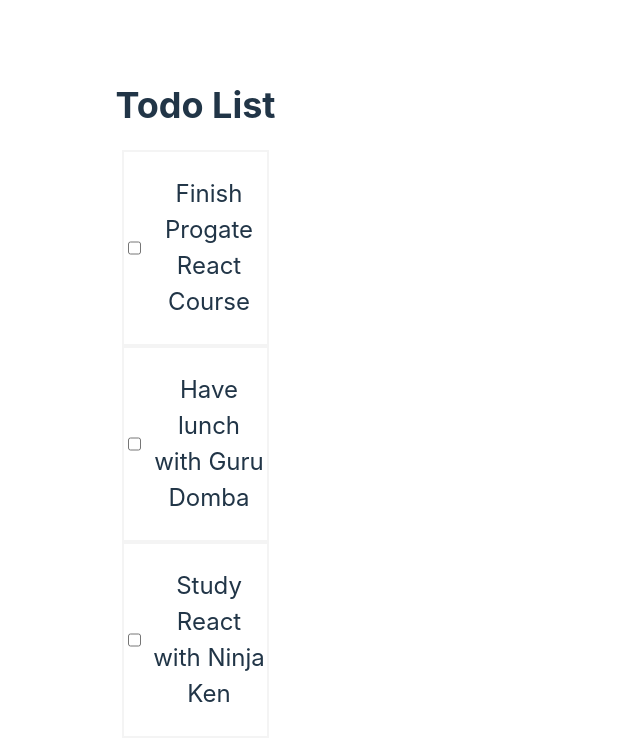
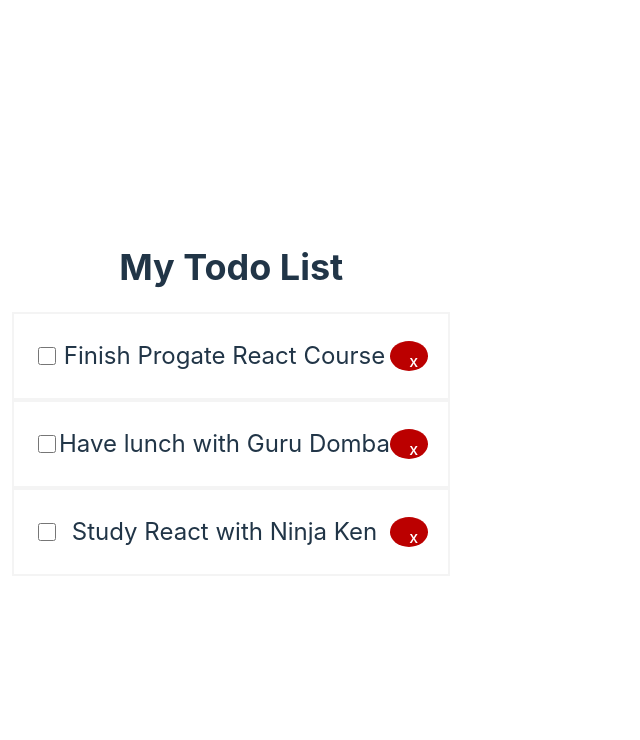
Before and after one commit to elsafir/project-Todo-App, a React (Vite) app: page / in a window 1280 px wide. Shown: the top 740 px of the page, without its empty margins (0-640 px from the left). Built offline with nearby package versions, Linux system fonts and the light colour scheme.

Commit message:
Develop Delete Todo feature

```diff
--- a/src/App.jsx
+++ b/src/App.jsx
@@ -1,10 +1,10 @@
-import React, {useState} from 'react'
-import Todos from './components/Todos';
+import React, { useState } from 'react'
+import Todos from './components/Todos'
 
-const App = () => {
+function App() {
   const [todos, setTodos] = useState([
     {
-      id:1,
+      id: 1,
       title: 'Finish Progate React Course',
       completed: false,
     },
@@ -21,23 +21,33 @@ const App = () => {
   ])
 
   const toggleCompleted = (todoId) => {
-  const updateTodos = todos.map((todo) => {
+    const updatedTodos = todos.map((todo) => {
       if (todo.id === todoId) {
         todo.completed = !todo.completed
       }
       return todo
     })
-  setTodos(updateTodos)
+    setTodos(updatedTodos)
+  }
+
+  const deleteTodo = (todoId) => {
+    const deleteTodo = todos.filter((todo) => {
+      if (todo.id != todoId) {
+        return todo
+      }
+    })
+    setTodos(deleteTodo)
   }
 
   return (
     <div style={styles.container}>
-      <h1 style={styles.title}>Todo List</h1>
-      <Todos todos={todos}
+      <h1 style={styles.title}>My Todo List</h1>
+      <Todos
+        todos={todos}
         toggleCompleted={toggleCompleted}
-      />
+        deleteTodo={deleteTodo}/>
     </div>
-  );
+  )
 }
 
 const styles = {
@@ -49,4 +59,5 @@ const styles = {
     fontSize: '36px',
   },
 }
-export default App;
+
+export default App
--- a/src/components/TodoItem.jsx
+++ b/src/components/TodoItem.jsx
@@ -1,6 +1,6 @@
 import React from 'react'
 
-const TodoItem = ({ todo, toggleCompleted }) => {
+const TodoItem = ({ todo, toggleCompleted, deleteTodo }) => {
   const getTodoTitleStyle = () => {
     if (todo.completed === true) {
       return { textDecoration: 'line-through' }
@@ -11,12 +11,9 @@ const TodoItem = ({ todo, toggleCompleted }) => {
 
   return (
     <div style={styles.todoItem}>
-      <input
-        type="checkbox"
-        style={styles.checkbox}
-        onChange={() => toggleCompleted(todo.id)}
-      />
+      <input type="checkbox" style={styles.checkbox} onChange={() => toggleCompleted(todo.id)}/>
       <p style={getTodoTitleStyle()}>{todo.title}</p>
+      <button style={styles.button} onClick={() => deleteTodo(todo.id)}>x</button>
     </div>
   )
 }
@@ -25,18 +22,25 @@ const styles = {
   todoItem: {
     border: '2px solid #f4f4f4',
     fontSize: '24px',
-    // Tambahkan styles di bawah ini
     display: 'flex',
-    justifyContent: 'center',
+    justifyContent: 'space-between',
     alignItems: 'center',
+    padding: '0 20px',
   },
-  // Tambahkan styles di bawah ini
   checkbox: {
-    marginRight: '10px',
     height: '18px',
     width: '18px',
   },
+  button: {
+    backgroundColor: '#BB0000',
+    color: '#fff',
+    height: '30px',
+    width: '30px',
+    borderRadius: '100%',
+    border: 'none',
+    cursor: 'pointer',
+    fontSize: '16px',
+  },
 }
 
-
 export default TodoItem
--- a/src/components/Todos.jsx
+++ b/src/components/Todos.jsx
@@ -1,23 +1,21 @@
-import React from 'react'
-import TodoItem from './TodoItem'
+import React from "react";
+import TodoItem from "./TodoItem";
 
-const Todos = ({todos, toggleCompleted}) => {
-    return (
-        <div style={styles.container}>
-           {todos.map((todo) => {
-            return <TodoItem key={todo.id} todo={todo}
+const Todos = ({ todos, toggleCompleted, deleteTodo }) => {
+  return (
+    <div>
+      {todos.map((todo) => {
+        return (
+          <TodoItem
+            key={todo.id}
+            todo={todo}
             toggleCompleted={toggleCompleted}
-            />
-           })}
-        </div>
-    )
-}
+            deleteTodo={deleteTodo}
+          />
+        );
+      })}
+    </div>
+  );
+};
 
-const styles = {
-    container: {
-        width: '40%',
-        margin: '0 auto',
-    }
-}
-
-export default Todos
+export default Todos;
```
Lines whose indentation alone changed are shown as unchanged.
